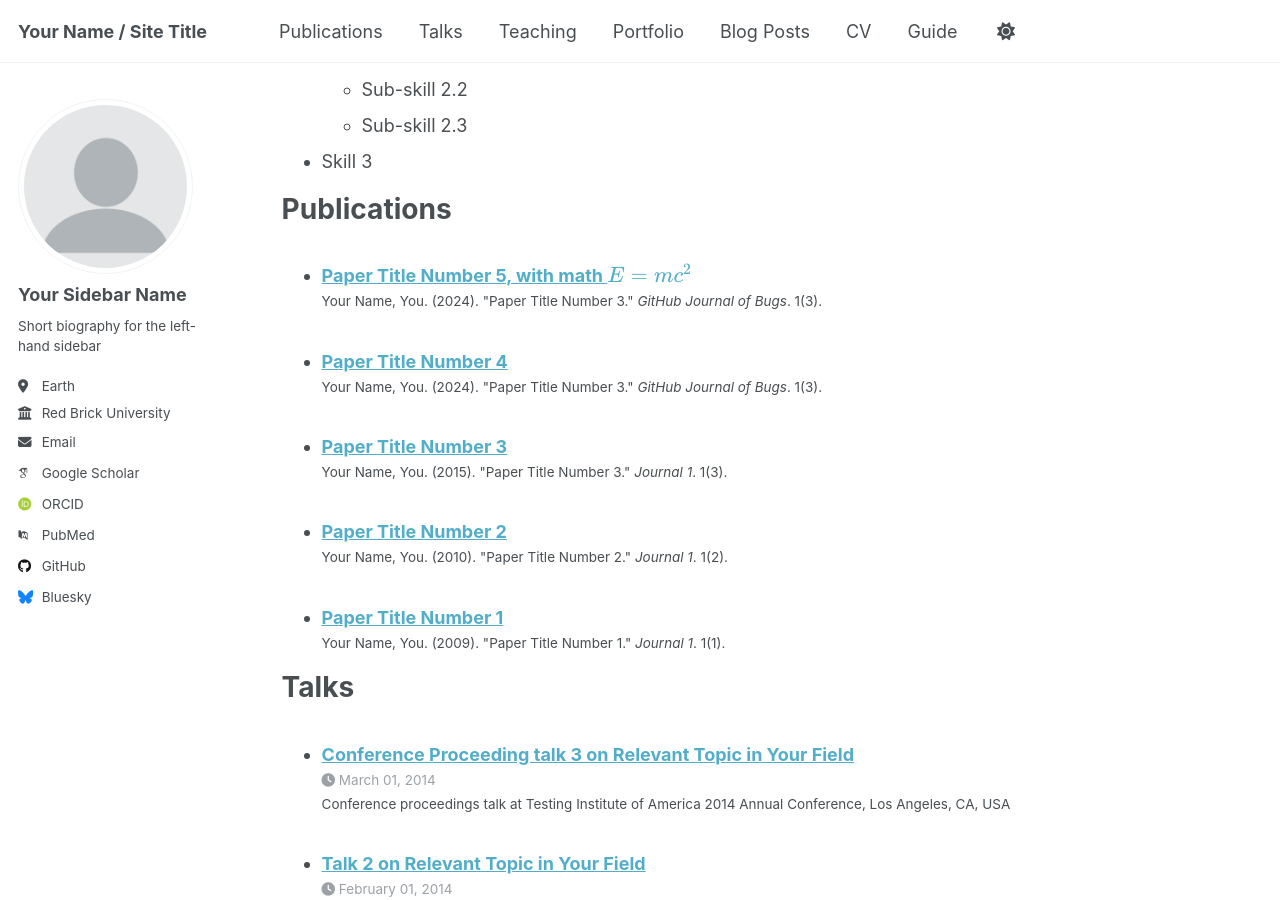
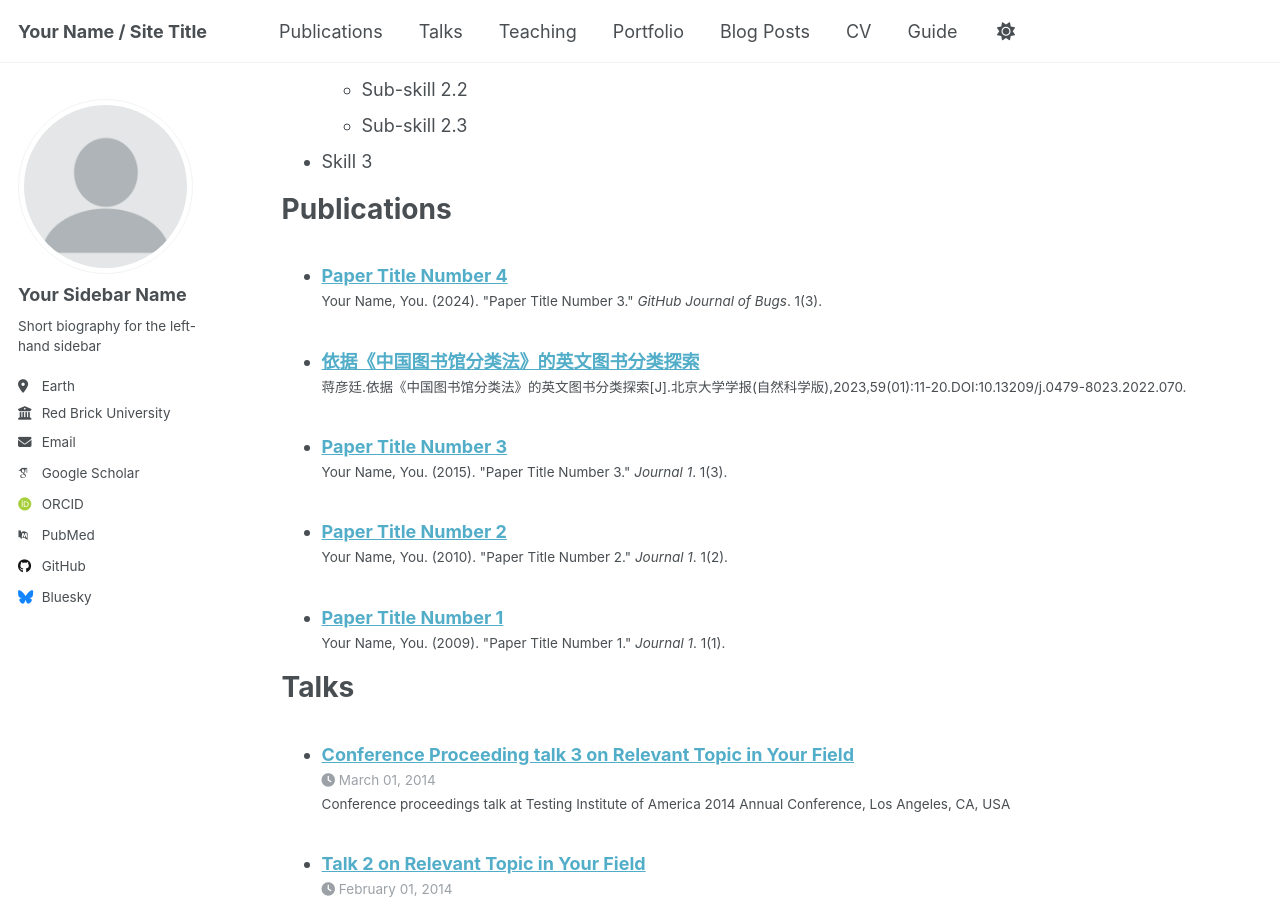
Before and after one commit to DHfusion/DHfusion.github.io, a Jekyll site: the page built from _pages/cv.md, in a window 1280 px wide and 900 px high, scrolled down 887 px. Built offline with Jekyll 4.4.1, drawn with Linux system fonts in a browser that asks for light colours; some web fonts are replaced; a script that is not in the unit is left out.

Commit message:
Update 2025-06-08-paper-title-number-5.md

```diff
--- a/_publications/2025-06-08-paper-title-number-5.md
+++ b/_publications/2025-06-08-paper-title-number-5.md
@@ -1,13 +1,13 @@
 ---
-title: "Paper Title Number 5, with math $$E=mc^2$$"
+title: "依据《中国图书馆分类法》的英文图书分类探索"
 collection: publications
-category: conferences
+category: Journal
 permalink: /publication/2024-02-17-paper-title-number-4
-excerpt: 'This paper is about a famous math equation, $$E=mc^2$$'
-date: 2024-02-17
-venue: 'GitHub Journal of Bugs'
+excerpt: ' '
+date: 2023-01-20
+venue: '北京大学学报（自然科学版），2023'
 paperurl: 'http://academicpages.github.io/files/paper3.pdf'
-citation: 'Your Name, You. (2024). &quot;Paper Title Number 3.&quot; <i>GitHub Journal of Bugs</i>. 1(3).'
+citation: '蒋彦廷.依据《中国图书馆分类法》的英文图书分类探索[J].北京大学学报(自然科学版),2023,59(01):11-20.DOI:10.13209/j.0479-8023.2022.070.'
 ---
 
 Using [MathJax](https://www.mathjax.org/) in the description is supported - $$E=mc^2$$ - however, the use must be mindful that the default delimiters are `$$...$$` and `\\[...\\]` which differs from the `$...$` that is typically expected.
```
